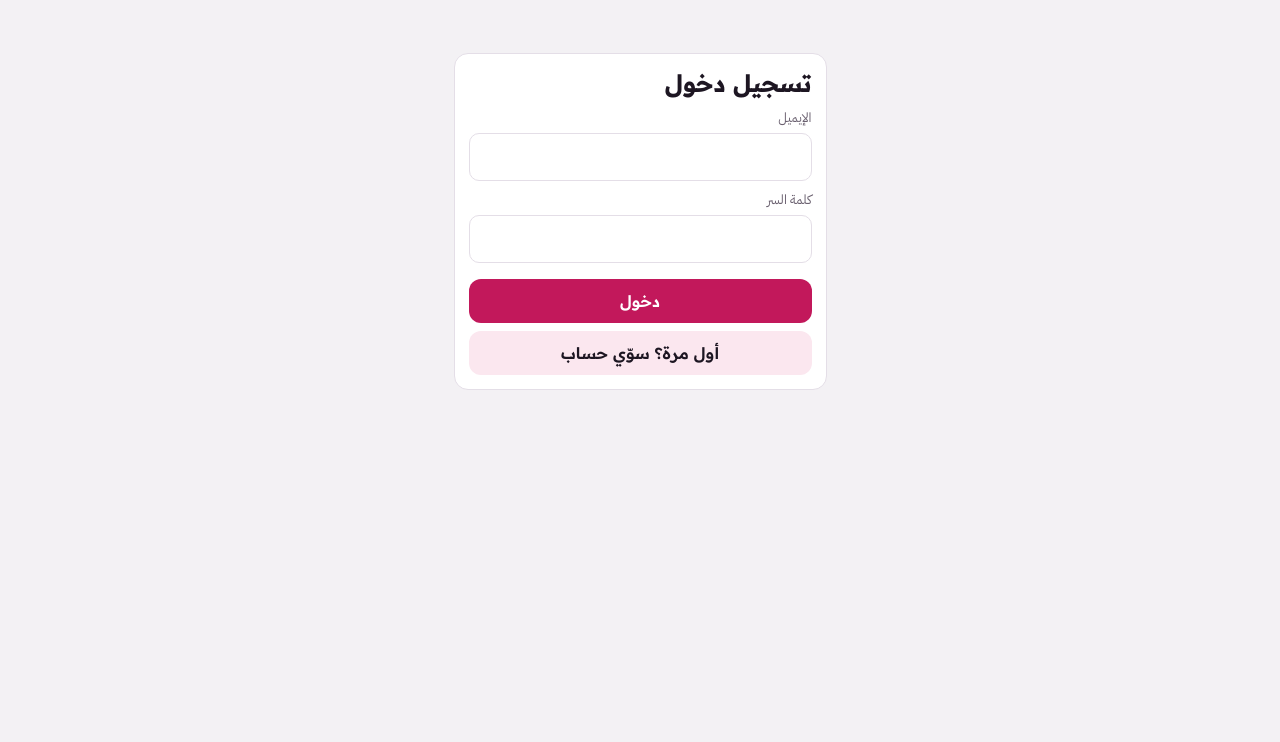
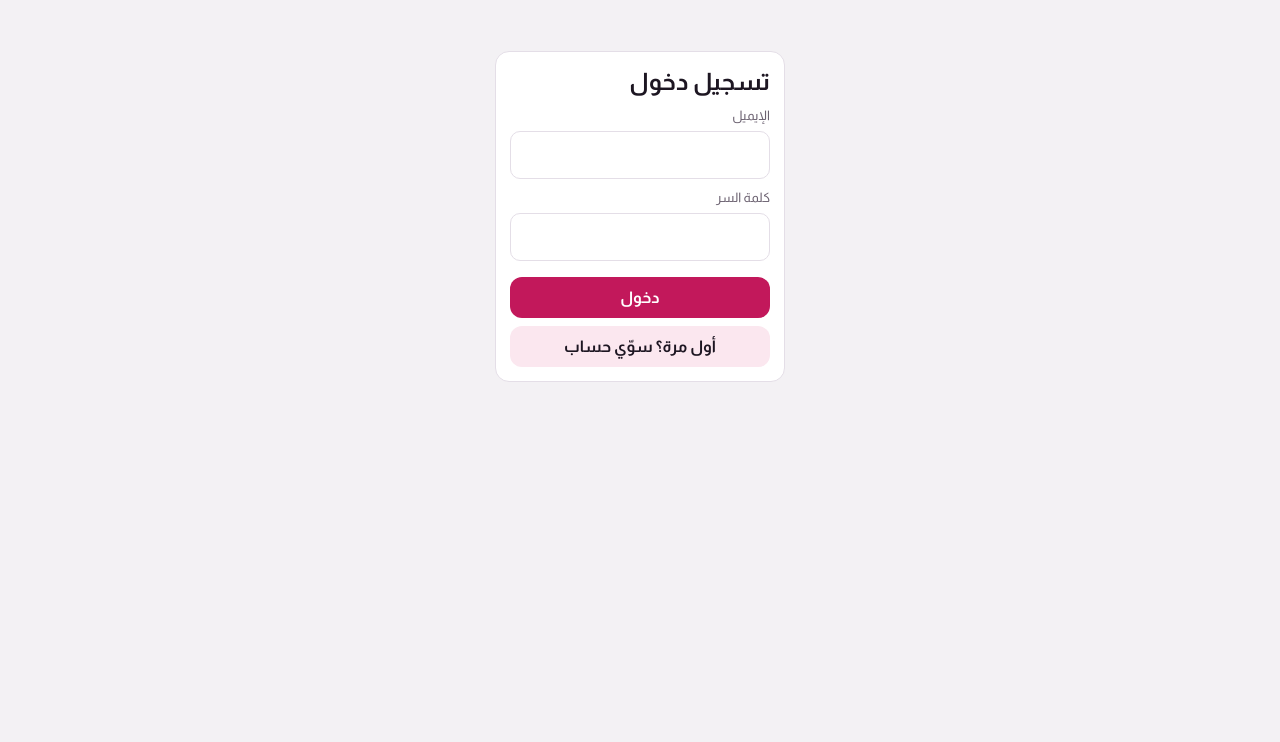
Before and after one commit to ghaeruuy-source/talabiti, a plain HTML site: page admin.html in a window 1280 px wide. Shown: the part 58-800 px from the top of the page. Drawn offline with Linux system fonts and the light colour scheme.

Commit message:
Switch font to Almarai
Co-Authored-By: Claude Sonnet 5.5 <noreply@anthropic.com>
Claude-Session: https://claude.ai/code/session_01WeaMwiKsks9BNDNr9YjTgX

```diff
--- a/admin.html
+++ b/admin.html
@@ -5,8 +5,8 @@
 <meta name="viewport" content="width=device-width,initial-scale=1,viewport-fit=cover">
 <title>لوحة طلبيتي</title>
 <meta name="robots" content="noindex">
-<link rel="stylesheet" href="https://fonts.googleapis.com/css2?family=Readex+Pro:wght@400;600;700&family=IBM+Plex+Sans+Arabic:wght@400;500;600&display=swap">
-<link rel="stylesheet" href="style.css">
+<link rel="stylesheet" href="https://fonts.googleapis.com/css2?family=Almarai:wght@400;700;800&display=swap">
+<link rel="stylesheet" href="style.css?v=4">
 <style>
 body{font-size:16px}
 .page{max-width:920px}
--- a/style.css
+++ b/style.css
@@ -1,8 +1,8 @@
 :root{
   --bg:#F3F1F4; --card:#FFFFFF; --ink:#1D1622; --mute:#6B6170; --line:#E4DEE7;
   --accent:#C2185B; --accent-fg:#FFFFFF; --soft:#FBE7EF; --ok:#2E7D5B; --warn:#B26A00; --deal:#D93025;
-  --display:"Readex Pro","IBM Plex Sans Arabic",Tahoma,sans-serif;
-  --body:"IBM Plex Sans Arabic","Segoe UI",Tahoma,sans-serif;
+  --display:"Almarai",Tahoma,sans-serif;
+  --body:"Almarai","Segoe UI",Tahoma,sans-serif;
 }
 @media (prefers-color-scheme:dark){:root{
   --bg:#141016; --card:#1E1921; --ink:#F2EDF4; --mute:#A79CAD; --line:#332B37;
```
Also changed, not shown: index.html (+2 -2 lines).
